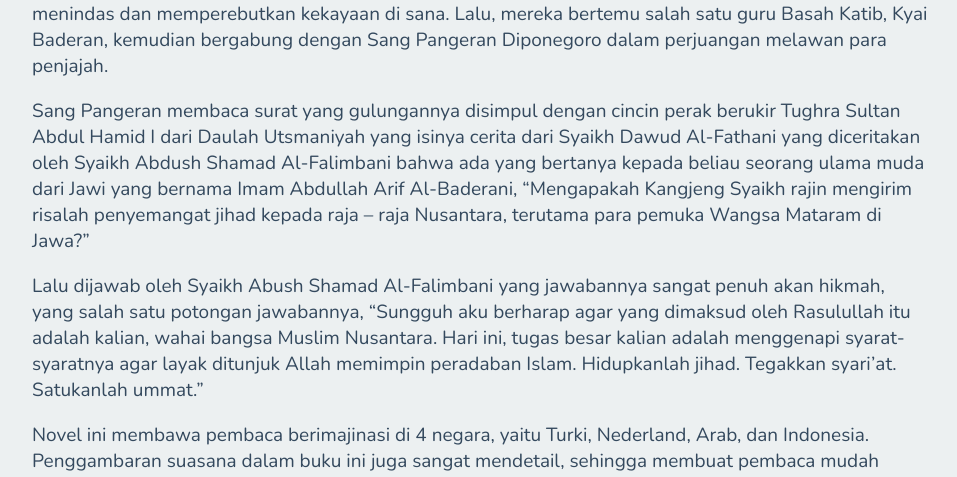
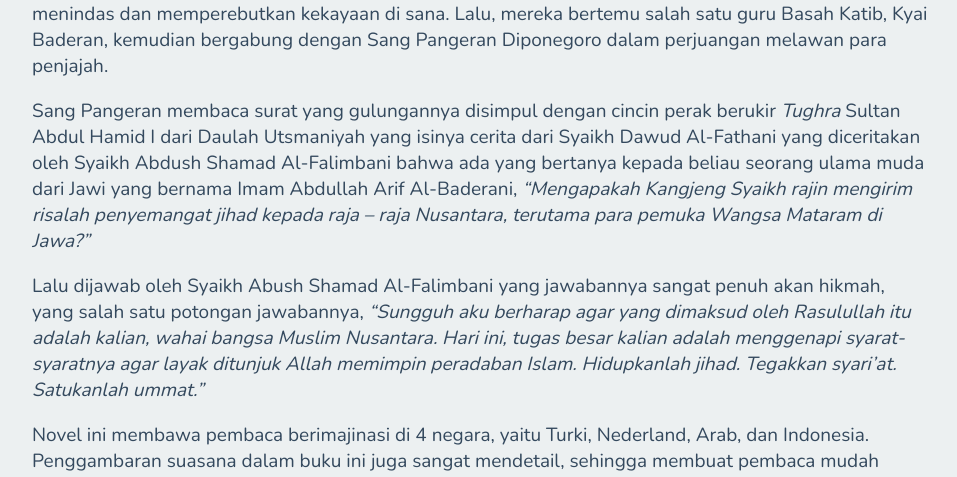
Before and after one commit to ahnafhf21/ahnafhf21.github.io, a Jekyll site: the page built from _posts/2020-05-18-sang-pangeran-dan-janissary-terakhir.markdown, in a window 1280 px wide. Shown: the part 739-1216 px from the top of the page, without its empty margins (160-1117 px from the left). Built offline with Jekyll 4.4.1, drawn with Linux system fonts in a browser that asks for light colours.

Commit message:
new changes

```diff
--- a/_posts/2020-05-18-sang-pangeran-dan-janissary-terakhir.markdown
+++ b/_posts/2020-05-18-sang-pangeran-dan-janissary-terakhir.markdown
@@ -16,9 +16,9 @@ Sang Pangeran dan Janissary Terakhir merupakan sebuah buku fiksi pertama yang di
 
 Nurkandam Pasha atau lebih sering dipanggil Basah Nurkandam oleh warga setempat, bersama dengan teman – teman *Janissary*-nya berlayar menuju Samudra Ilahi (Samudra Hindia) menyeberangi lautan untuk mewujudkan salah satu cita – cita ayahnya, Alemdar Musthafa Pasha, yaitu memberangkatkan pasukan *Janissary* ke Kepulauan Rempah - Rempah untuk membantu melawan pasukan Eropa yang menindas dan  memperebutkan kekayaan di sana. Lalu, mereka bertemu salah satu guru Basah Katib, Kyai Baderan, kemudian bergabung dengan Sang Pangeran Diponegoro dalam perjuangan melawan para penjajah.
 
-Sang Pangeran membaca surat yang gulungannya disimpul dengan cincin perak berukir Tughra Sultan Abdul Hamid I dari Daulah Utsmaniyah yang isinya cerita dari Syaikh Dawud Al-Fathani yang diceritakan oleh Syaikh Abdush Shamad Al-Falimbani bahwa ada yang bertanya kepada beliau seorang ulama muda dari Jawi yang bernama Imam Abdullah Arif Al-Baderani, “Mengapakah Kangjeng Syaikh rajin mengirim risalah penyemangat jihad kepada raja – raja Nusantara, terutama para pemuka Wangsa Mataram di Jawa?”
+Sang Pangeran membaca surat yang gulungannya disimpul dengan cincin perak berukir *Tughra* Sultan Abdul Hamid I dari Daulah Utsmaniyah yang isinya cerita dari Syaikh Dawud Al-Fathani yang diceritakan oleh Syaikh Abdush Shamad Al-Falimbani bahwa ada yang bertanya kepada beliau seorang ulama muda dari Jawi yang bernama Imam Abdullah Arif Al-Baderani, *“Mengapakah Kangjeng Syaikh rajin mengirim risalah penyemangat jihad kepada raja – raja Nusantara, terutama para pemuka Wangsa Mataram di Jawa?”*
 
-Lalu dijawab oleh Syaikh Abush Shamad Al-Falimbani yang jawabannya sangat penuh akan hikmah, yang salah satu potongan jawabannya, “Sungguh aku berharap agar yang dimaksud oleh Rasulullah itu adalah kalian, wahai bangsa Muslim Nusantara. Hari ini, tugas besar kalian adalah menggenapi syarat-syaratnya agar layak ditunjuk Allah memimpin peradaban Islam. Hidupkanlah jihad. Tegakkan syari’at. Satukanlah ummat.”
+Lalu dijawab oleh Syaikh Abush Shamad Al-Falimbani yang jawabannya sangat penuh akan hikmah, yang salah satu potongan jawabannya, *“Sungguh aku berharap agar yang dimaksud oleh Rasulullah itu adalah kalian, wahai bangsa Muslim Nusantara. Hari ini, tugas besar kalian adalah menggenapi syarat-syaratnya agar layak ditunjuk Allah memimpin peradaban Islam. Hidupkanlah jihad. Tegakkan syari’at. Satukanlah ummat.”*
 
 Novel ini membawa pembaca berimajinasi di 4 negara, yaitu Turki, Nederland, Arab, dan Indonesia. Penggambaran suasana dalam buku ini juga sangat mendetail, sehingga membuat pembaca mudah dalam mengimajinasikan tiap – tiap adegannya. Di halaman awal buku, dilengkapi daftar nama tokoh yang terlibat dalam buku dengan deskripsi singkatnya yang membantu memudahkan pembaca untuk mengenali tokoh - tokoh dalam cerita. Buku ini sarat akan nasihat – nasihat yang tersirat dan juga yang tersurat yang bisa menjadi bahan evaluasi dan juga refleksi bagi pembaca. Karena dominan dengan latar belakang Keraton yang tidak luput dengan budaya dan filosofi Jawanya, bersamaan dengan jalannya isi cerita, dijelaskan juga makna dari budaya dan filosofi Jawa tersebut tanpa harus mengalihkan pemahaman pembaca akan jalan cerita.
 
```
